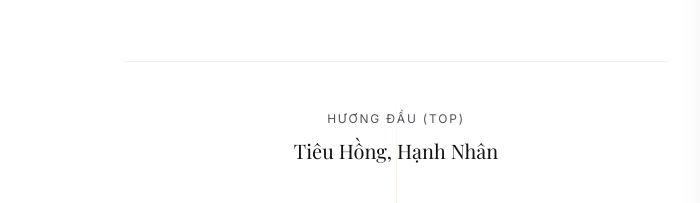
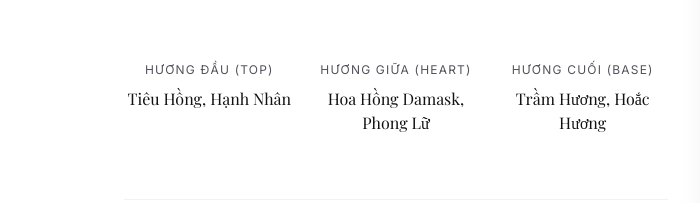
Before and after one commit to qbo17296/luxperfume, a website built with Vite: page pages/product.html in a window 1280 px wide. Shown: the part 520-723 px from the top of the page, 580-1280 px from the left. Built offline with nearby package versions, Linux system fonts and the light colour scheme; a web font is replaced by a local one.

Commit message:
Change scent notes layout to horizontal grid

```diff
--- a/pages/product.html
+++ b/pages/product.html
@@ -108,7 +108,7 @@
 
         .note-value {
             font-family: var(--font-heading);
-            font-size: var(--text-lg);
+            font-size: var(--text-base);
             color: var(--text-primary);
         }
 
@@ -257,18 +257,18 @@
                     <p>Khơi nguồn từ những cánh hồng Đan Mạch kiêu kỳ rực rỡ dưới ánh nắng ban mai, hòa quyện cùng sự sâu lắng, bí ẩn của Trầm hương. Rose Mystique là tuyên ngôn của sự quyến rũ vượt thời gian, là nụ hôn say đắm đọng lại trên làn da.</p>
                 </div>
 
-                <div class="scent-pyramid">
-                    <div class="scent-level">
-                        <span class="scent-title">Hương Đầu (Top)</span>
-                        <span class="scent-value">Tiêu Hồng, Hạnh Nhân</span>
+                <div class="notes-list">
+                    <div class="note-item">
+                        <span class="note-title">Hương Đầu (Top)</span>
+                        <span class="note-value">Tiêu Hồng, Hạnh Nhân</span>
                     </div>
-                    <div class="scent-level">
-                        <span class="scent-title">Hương Giữa (Heart)</span>
-                        <span class="scent-value">Hoa Hồng Damask, Phong Lữ</span>
+                    <div class="note-item">
+                        <span class="note-title">Hương Giữa (Heart)</span>
+                        <span class="note-value">Hoa Hồng Damask, Phong Lữ</span>
                     </div>
-                    <div class="scent-level">
-                        <span class="scent-title">Hương Cuối (Base)</span>
-                        <span class="scent-value">Trầm Hương, Hoắc Hương</span>
+                    <div class="note-item">
+                        <span class="note-title">Hương Cuối (Base)</span>
+                        <span class="note-value">Trầm Hương, Hoắc Hương</span>
                     </div>
                 </div>
 
```
